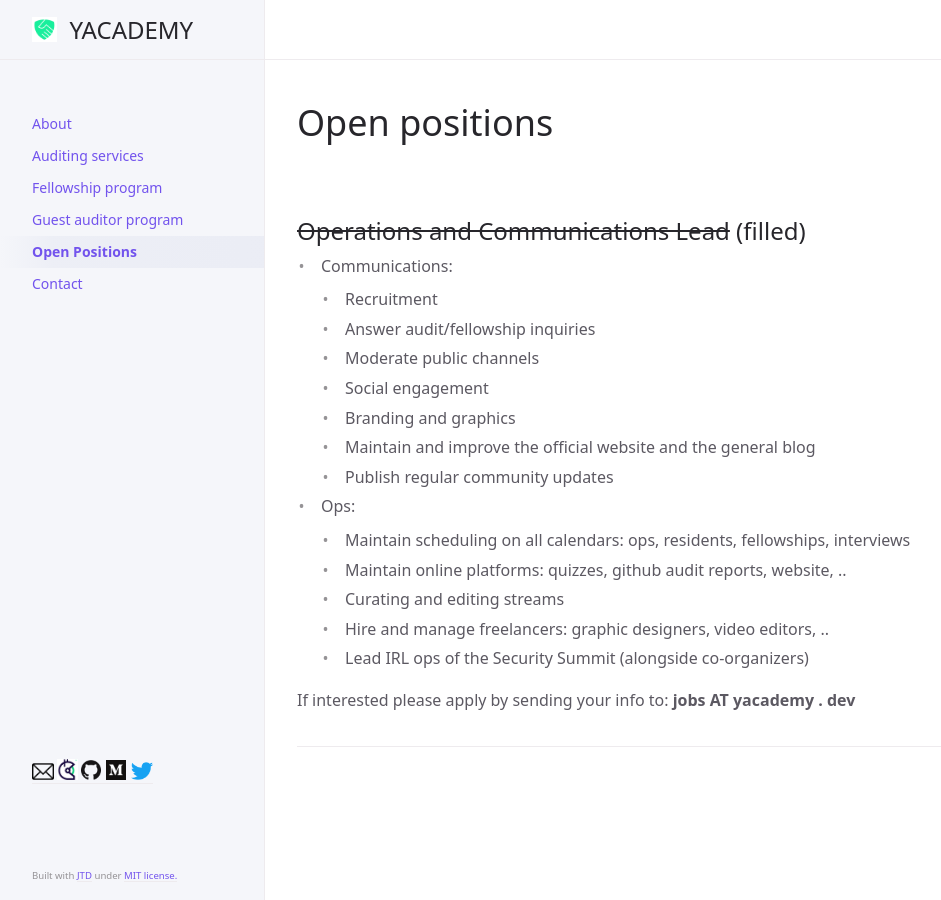
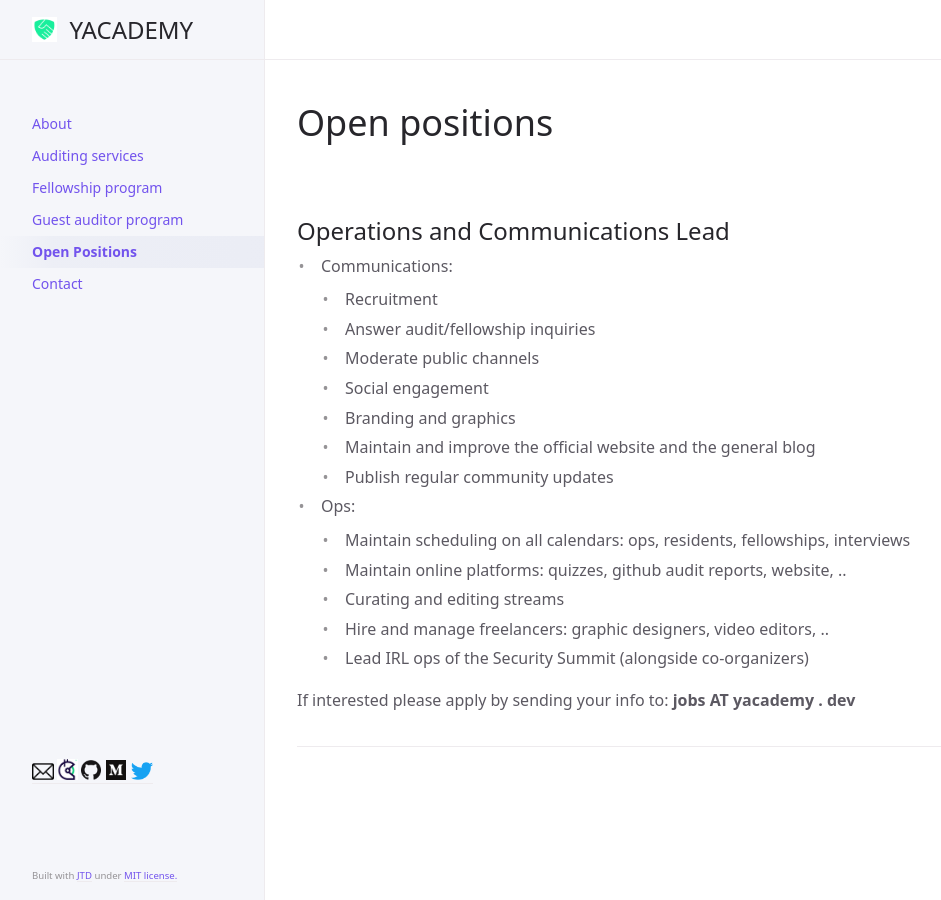
Before and after one commit to yacademy/yacademy.github.io, a Jekyll site: the page built from jobs.md, in a window 1280 px wide. Shown: the whole page, without its empty margins (107-1048 px from the left). Built offline with Jekyll 4.4.1, drawn with Linux system fonts in a browser that asks for light colours.

Commit message:
Update jobs.md

```diff
--- a/jobs.md
+++ b/jobs.md
@@ -9,7 +9,7 @@ nav_order: 5
 
 <br>
 
-## ~~Operations and Communications Lead~~ (filled)
+## Operations and Communications Lead
 
 
 - Communications:
```
